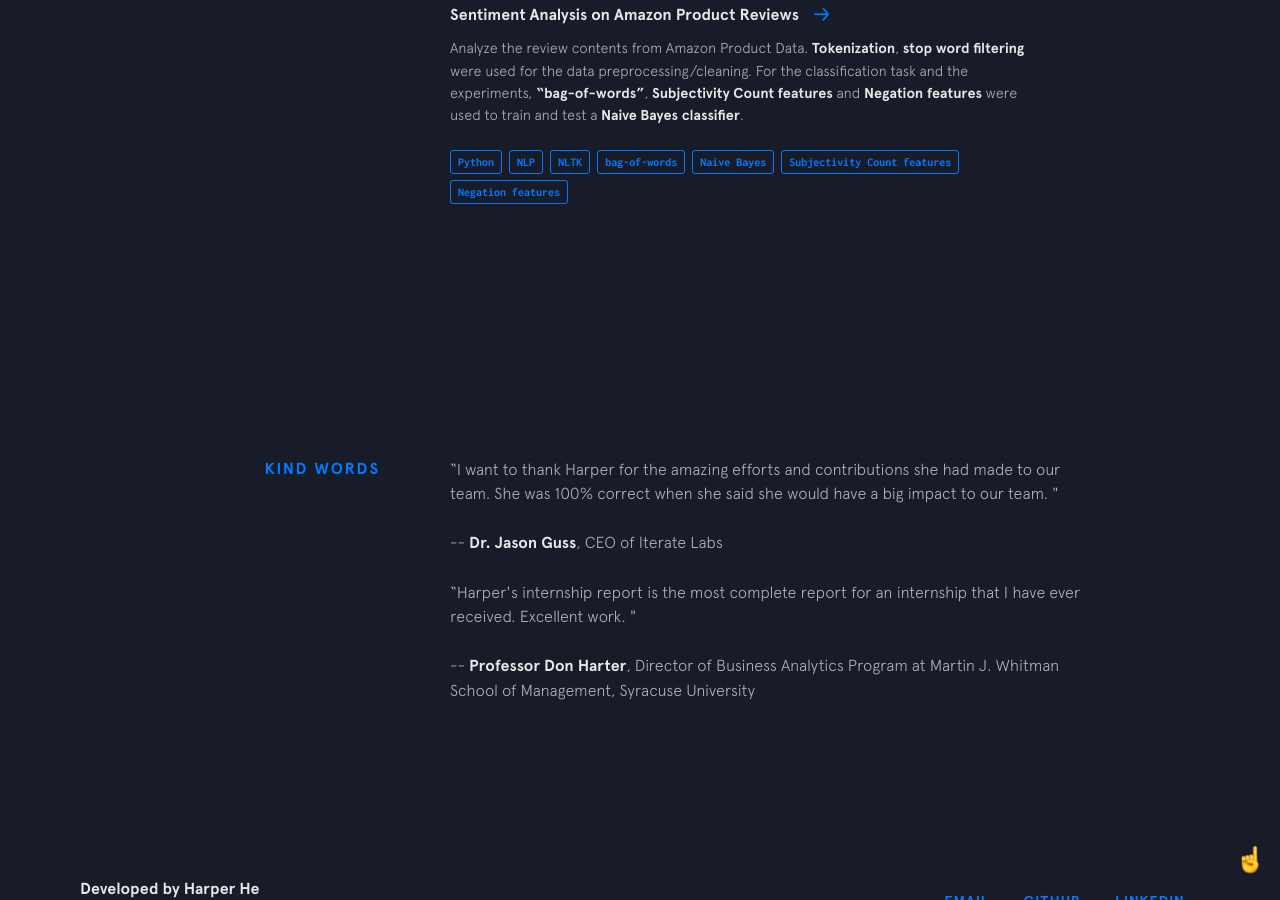
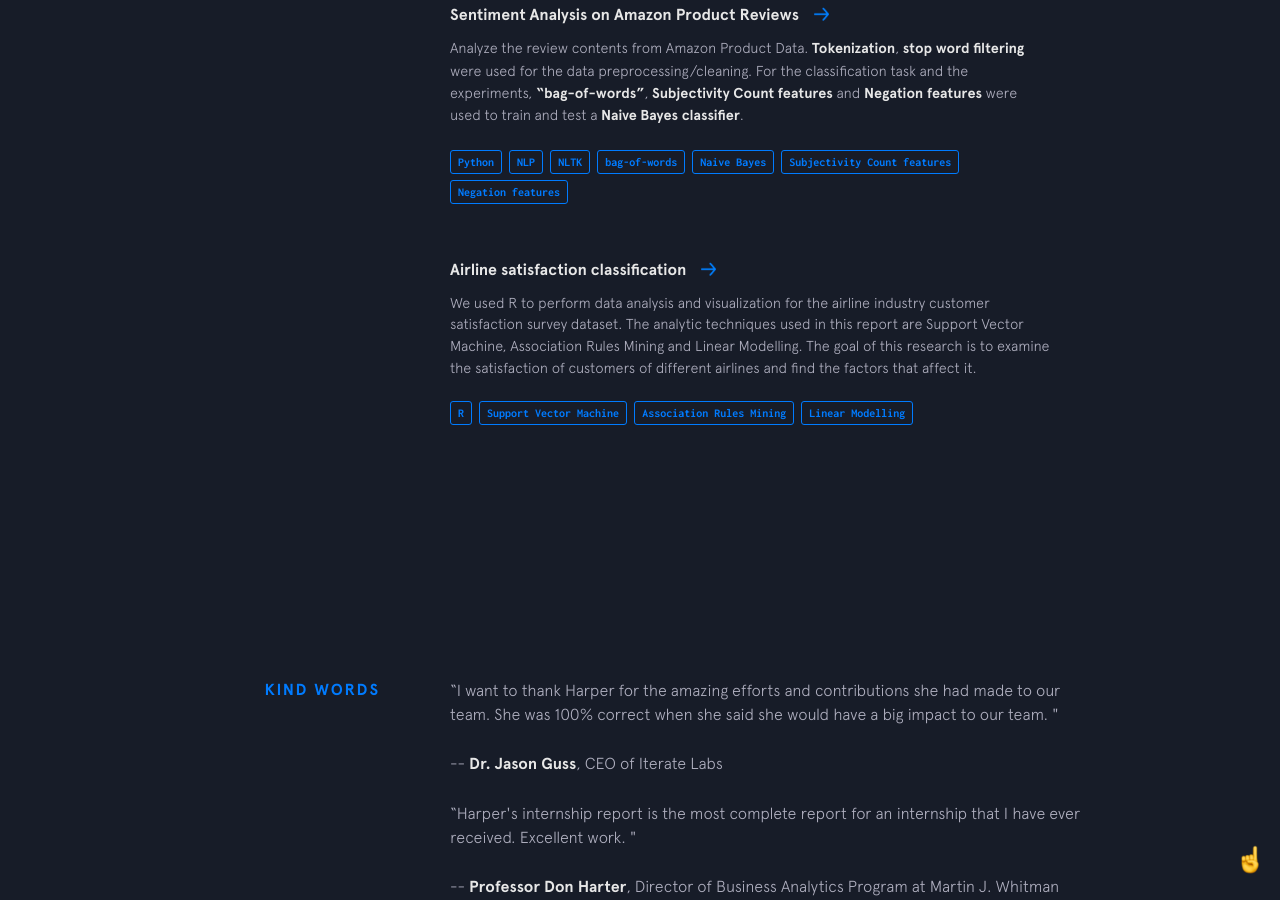
Before and after one commit to harper-he/harper-he.github.io, a Jekyll site: the page built from index.html, in a window 1280 px wide and 900 px high, scrolled down 5052 px. Built offline with Jekyll 4.4.1, drawn with Linux system fonts in a browser that asks for light colours; nearby versions of some CDN libraries.

Commit message:
Update other-projects.yml

```diff
--- a/_data/other-projects.yml
+++ b/_data/other-projects.yml
@@ -87,6 +87,7 @@
     - thing: Subjectivity Count features
     - thing: Negation features
 
+
 # - name: Crowd DJ
 #   url: https://github.com/crowddj/crowddj-react
 #   code: https://github.com/crowddj/crowddj-react
@@ -174,14 +175,17 @@
 #     - thing: JavaScript
 #     - thing: jQuery
 
-# - name: One Card For All
-#   url: http://onecardforall.org
-#   description: MullenLowe's 2016 holiday site built around an algorithm that generates a holiday greeting to each and every person on the planet. As new names appear, visitors can watch them fall, like snowflakes, onto a stylized world map. Users can also find their own name and see it as part of the world collective. Check out this short <a class="underline-link" href="http://us.mullenlowe.com/work/one-card-for-all/" target="_blank">video</a> describing the project.
-#   used:
-#     - thing: HTML
-#     - thing: SCSS
-#     - thing: JavaScript
-#     - thing: jQuery
+- name: Airline satisfaction classification
+  url: https://github.com/harper-he/R/tree/master/Airline%20satisfaction%20classification
+  description: We used R to perform data analysis and visualization for the airline industry customer satisfaction survey dataset.
+               The analytic techniques used in this report are Support Vector Machine, Association Rules Mining and Linear Modelling.
+               The goal of this research is to examine the satisfaction of customers of different airlines and find the factors that affect it.
+  used:
+    - thing: R
+    - thing: Support Vector Machine
+    - thing: Association Rules Mining
+    - thing: Linear Modelling
+
 
 # - name: JetBlue HumanKinda
 #   url: https://us.mullenlowe.com/work/humankinda/
```
